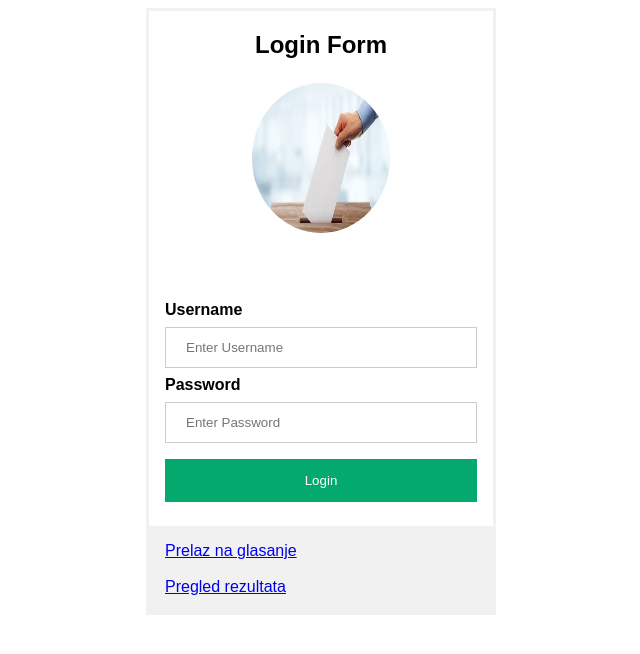
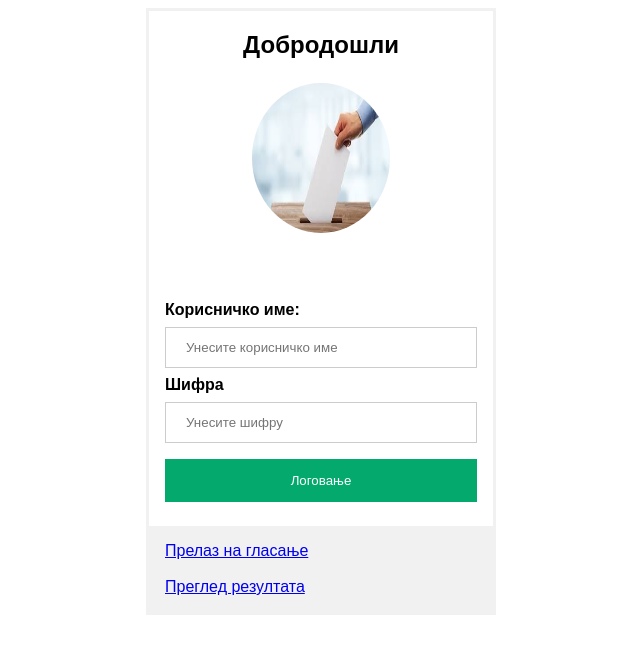
Before and after one commit to ArsicAntonijo/voting-app, a Flask app: page /register/ in a window 1280 px wide. Shown: the top 654 px of the page, without its empty margins (319-959 px from the left). Run offline with Flask 2, Linux system fonts and the light colour scheme; some libraries are stand-ins or nearby versions.

Commit message:
dodate izmene

```diff
--- a/app.py
+++ b/app.py
@@ -86,7 +86,7 @@ def register():
         if found == True:
             return redirect('/novi_token')
         else:
-            poruka = "* Uneti podaci nisu validni"
+            poruka = "* Унети подаци нису валидни!"
             return render_template("log.html", poruka=poruka)
     else:
         poruka = ""
@@ -136,7 +136,7 @@ def novi_token():
     data = ref.get()
     started = data['started']
     if started != 1:
-        return "<div style=\"text-align: center; margin-top: 150px; font-family: Stencil Std, fantasy;\"><h1>Glasanje je završeno</h1><a href=\"/logout\">povratak</a></div>"
+        return "<div style=\"text-align: center; margin-top: 150px; font-family: Stencil Std, fantasy;\"><h1>Гласање је завршено</h1><a href=\"/logout\">Повратак</a></div>"
 
 
     print(session["user"]["status"])
@@ -166,7 +166,7 @@ def novi_token():
             sub_ref.push(blk)
             return redirect("/prikaz_tokena/" + str(token))
         else:
-            poruka = "* Uneseni broj licne karte je vec upotrebljen!"
+            poruka = "* Број личне карте који сте унели није валидан!"
             return render_template('generisanjeTokena.html', poruka=poruka)
     else:
         poruka = ""
@@ -183,7 +183,7 @@ def unos_tokena():
     data = ref.get()
     started = data['started']
     if started != 1:
-        return "<div style=\"text-align: center; margin-top: 150px; font-family: Stencil Std, fantasy;\"><h1>Glasanje je završeno</h1><a href=\"/logout\">povratak</a></div>"
+        return "<div style=\"text-align: center; margin-top: 150px; font-family: Stencil Std, fantasy;\"><h1>Гласање је завршено</h1><a href=\"/logout\">Повратак</a></div>"
 
      #provera dali je glasanje online
     ref = db.reference('Izbori')
@@ -211,7 +211,7 @@ def unos_tokena():
                 session["token"] = 1
                 return redirect('/glasanje')
             else:
-                poruka = "* Uneti token nije validan!"
+                poruka = "* Унети токен није валидан!"
                 return render_template('unosTokena.html', poruka=poruka)
 
         else:
@@ -228,7 +228,7 @@ def unos_tokena():
             valid = blockchain.valid_id(blockchain.chain, id)
 
             if valid == False:
-                poruka = "* Uneseni podaci su vec korisceni ili nevalidni"
+                poruka = "* Унесени подаци су невалидни или искоришћени!"
                 return render_template("check.html", poruka=poruka)
             else:
                 session["id"] = id
@@ -245,7 +245,7 @@ def show_results():
     data = ref.get()
     started = data['started']
     if started  == 1:
-        return "<div style=\"text-align: center; margin-top: 150px; font-family: Stencil Std, fantasy;\"><h1>glasanje je u toku</h1><a href=\"/logout\">povratak</a></div>"
+        return "<div style=\"text-align: center; margin-top: 150px; font-family: Stencil Std, fantasy;\"><h1>Гласање је у току</h1><a href=\"/logout\">Повратак</a></div>"
 
 
     chain = blockchain.chain
--- a/templates/check.html
+++ b/templates/check.html
@@ -18,11 +18,11 @@
                 </div>
                 <div class="form-group">
                     <label for="title">Број личне карте:</label>
-                    <input type="text" class="form-control" id="title" name="blk" placeholder="Unesite korisničko ime" required>
+                    <input type="text" class="form-control" id="title" name="blk" placeholder="Унесите број личне карте" required>
                 </div>
                 <div class="form-group">
                     <label for="title">ЈМБГ:</label>
-                    <input type="text" class="form-control" id="title2" name="jmbg" placeholder="Unesite šifru" required>
+                    <input type="text" class="form-control" id="title2" name="jmbg" placeholder="Унесите матични број" required>
                 </div>
                 <div style="text-align: center;">
                     <button type="submit" class="btn btn-primary">Покрени гласање</button>
--- a/templates/glasanje.html
+++ b/templates/glasanje.html
@@ -57,7 +57,7 @@
           <div id="main">
 
             <form action="/glasanje" method="post">
-                <h1>Dobrodosli na izbore</h1>
+                <h1>Добродошли на сајт гласања</h1>
 
                 <div class="container">
                   <select id="kand" name="kand" class="form-select" aria-label="Default select example">
@@ -69,7 +69,7 @@
                   <br>
 
                 </div>
-              <button type="submit">Posalji glas</button>
+              <button type="submit">Пошаљи глас</button>
             </form>
           </div>
     </body>
--- a/templates/log.html
+++ b/templates/log.html
@@ -82,26 +82,26 @@ span {
 
 
   <form action="/register/" method="post">
-    <h2>Login Form</h2>
+    <h2>Добродошли</h2>
     <div class="imgcontainer">
       <img src="{{url_for('static',filename = 'glasanje.jpg')}}" alt="Avatar" class="avatar" width="150px" height="150px">
     </div>
 
     <div class="container">
       <span>{{ poruka }}</span><br><br>
-      <label for="uname"><b>Username</b></label>
-      <input type="text" placeholder="Enter Username" name="uname" required>
+      <label for="uname"><b>Корисничко име:</b></label>
+      <input type="text" placeholder="Унесите корисничко име" name="uname" required>
 
-      <label for="psw"><b>Password</b></label>
-      <input type="password" placeholder="Enter Password" name="psw" required>
+      <label for="psw"><b>Шифра</b></label>
+      <input type="password" placeholder="Унесите шифру" name="psw" required>
 
-      <button type="submit">Login</button>
+      <button type="submit">Логовање</button>
 
     </div>
 
     <div class="container" style="background-color:#f1f1f1">
-      <a href="/unos_tokena">Prelaz na glasanje</a><br><br>
-      <a href="/results">Pregled rezultata</a>
+      <a href="/unos_tokena">Прелаз на гласање</a><br><br>
+      <a href="/results">Преглед резултата</a>
     </div>
   </form>
 </div>
--- a/templates/resultat.html
+++ b/templates/resultat.html
@@ -67,7 +67,7 @@
             <form action="/novi_token" method="post">
                 <h1>{{ token }} </h1>
               <div style="text-align: center;">
-                <a href="../novi_token">Generisi novi token</button>
+                <a href="../novi_token">Генериши нови токен</button>
               </div>
             </form>
           </div>
```
Also changed, not shown: templates/admin.html (+18 -18 lines), templates/generisanjeTokena.html (+6 -6 lines), templates/proba.html (+6 -23 lines), templates/unosTokena.html (+5 -5 lines), proba.py (deleted).
